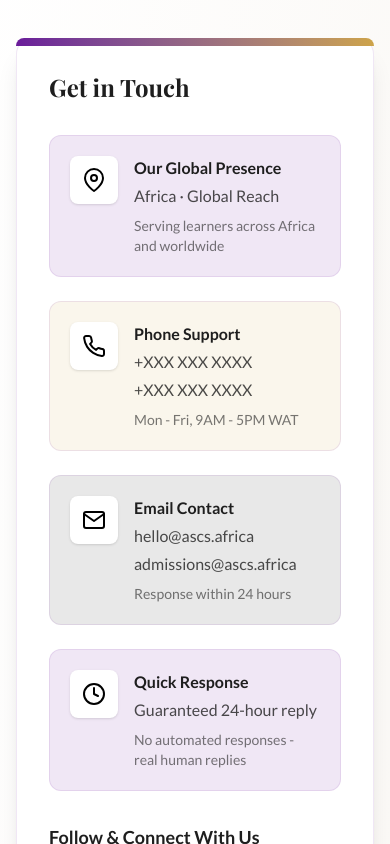
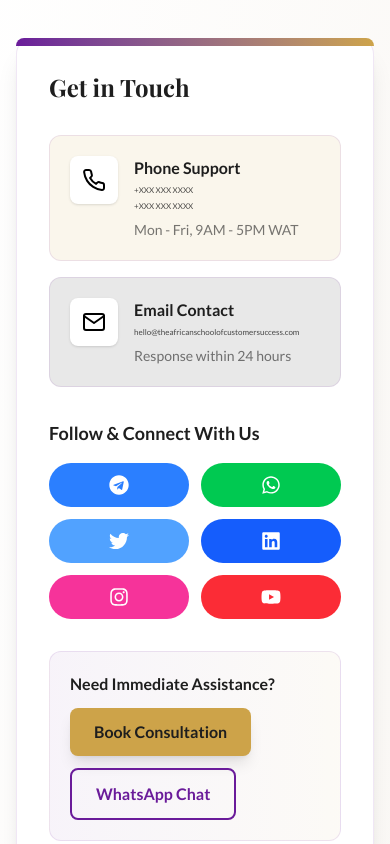
Before and after one commit to udonte/ascs-lms, a React (Vite) app: page /contact in a window 390 px wide. Shown: the part 1640-2484 px from the top of the page. Built offline with nearby package versions, Linux system fonts and the light colour scheme; a web font is replaced by a local one.

Commit message:
added smooth scoll

```diff
--- a/src/App.tsx
+++ b/src/App.tsx
@@ -4,11 +4,13 @@ import About from "./pages/About";
 import Courses from "./pages/Courses";
 import Contact from "./pages/Contact";
 import Layout from "./components/Layout";
+import ScrollToTop from "./components/ScrollToTop";
 
 const App = () => {
   return (
     <>
       <Router>
+        <ScrollToTop />
         <Routes>
           <Route path="/" element={<Layout />}>
             <Route index element={<Home />} />
--- /dev/null
+++ b/src/components/ScrollToTop.tsx
@@ -0,0 +1,18 @@
+// ScrollToTop.tsx
+import { useEffect } from "react";
+import { useLocation } from "react-router-dom";
+
+const ScrollToTop = () => {
+  const { pathname } = useLocation();
+
+  useEffect(() => {
+    window.scrollTo({
+      top: 0,
+      behavior: "smooth",
+    });
+  }, [pathname]);
+
+  return null;
+};
+
+export default ScrollToTop;
--- a/src/components/common/Footer.tsx
+++ b/src/components/common/Footer.tsx
@@ -5,12 +5,12 @@ import Logo from "@/assets/ascs-logo.png";
 import { motion } from "framer-motion";
 import {
   FaTelegramPlane,
-  FaTwitter,
   FaLinkedin,
   FaInstagram,
   FaMapMarkerAlt,
   FaPhone,
   FaEnvelope,
+  FaFacebook,
 } from "react-icons/fa";
 
 const Footer = () => {
@@ -24,9 +24,9 @@ const Footer = () => {
       color: "hover:text-blue-400",
     },
     {
-      name: "Twitter",
-      icon: FaTwitter,
-      url: "https://twitter.com/your-handle",
+      name: "Facebook",
+      icon: FaFacebook,
+      url: "https://www.facebook.com/share/17hov6HLpC/",
       color: "hover:text-blue-400",
     },
     {
@@ -38,7 +38,7 @@ const Footer = () => {
     {
       name: "Instagram",
       icon: FaInstagram,
-      url: "https://instagram.com/your-handle",
+      url: "https://www.instagram.com/africanschoolofcs?igsh=MWdpNXlxMGR5MTFvaQ==",
       color: "hover:text-pink-500",
     },
   ];
@@ -56,7 +56,7 @@ const Footer = () => {
     },
     {
       icon: FaEnvelope,
-      text: "hello@ascs.africa",
+      text: "hello@theafricanschoolofcustomersuccess.com",
       description: "We'll respond within 24 hours",
     },
   ];
@@ -145,7 +145,7 @@ const Footer = () => {
               </h3>
               <ul className="space-y-3">
                 {NAV_LINKS.map((link) => (
-                  <li key={link.name}>
+                  <li key={link.name} className="w-fit">
                     <Link
                       to={link.path}
                       className="text-customer-cream/80 hover:text-customer-gold transition-colors duration-200 hover:underline underline-offset-4 block py-1"
@@ -164,29 +164,19 @@ const Footer = () => {
               </h3>
               <ul className="space-y-3 text-customer-cream/80">
                 <li>
-                  <span className="hover:text-customer-gold transition-colors duration-200 cursor-pointer block py-1">
-                    Switch to Tech as a CSM
-                  </span>
+                  <span className=" block py-1">Switch to Tech as a CSM</span>
                 </li>
                 <li>
-                  <span className="hover:text-customer-gold transition-colors duration-200 cursor-pointer block py-1">
-                    CS Fundamentals
-                  </span>
+                  <span className=" block py-1">CS Fundamentals</span>
                 </li>
                 <li>
-                  <span className="hover:text-customer-gold transition-colors duration-200 cursor-pointer block py-1">
-                    Certified CSM
-                  </span>
+                  <span className=" block py-1">Certified CSM</span>
                 </li>
                 <li>
-                  <span className="hover:text-customer-gold transition-colors duration-200 cursor-pointer block py-1">
-                    Train-the-Trainer
-                  </span>
+                  <span className=" block py-1">Train-the-Trainer</span>
                 </li>
                 <li>
-                  <span className="hover:text-customer-gold transition-colors duration-200 cursor-pointer block py-1">
-                    CS for Businesses
-                  </span>
+                  <span className=" block py-1">CS for Businesses</span>
                 </li>
               </ul>
             </motion.div>
@@ -198,15 +188,18 @@ const Footer = () => {
               </h3>
               <div className="space-y-4">
                 {contactInfo.map((contact, index) => (
-                  <div key={index} className="flex items-start space-x-3">
+                  <div
+                    key={index}
+                    className="flex items-start space-x-3 w-full"
+                  >
                     <div className="mt-1 text-customer-gold">
                       <contact.icon className="text-lg" />
                     </div>
                     <div>
-                      <p className="font-medium text-customer-cream">
+                      <p className="font-medium text-customer-cream text-sm sm:text-xs">
                         {contact.text}
                       </p>
-                      <p className="text-sm text-customer-cream/70">
+                      <p className="text-sm text-customer-cream/70 ">
                         {contact.description}
                       </p>
                     </div>
--- a/src/components/contact/DetailsSection.tsx
+++ b/src/components/contact/DetailsSection.tsx
@@ -38,13 +38,6 @@ const DetailsSection = () => {
 
   const contactInfo = [
     {
-      icon: <FiMapPin className="text-2xl" />,
-      title: "Our Global Presence",
-      details: ["Africa · Global Reach"],
-      description: "Serving learners across Africa and worldwide",
-      color: "bg-customer-purple/10",
-    },
-    {
       icon: <FiPhone className="text-2xl" />,
       title: "Phone Support",
       details: ["+XXX XXX XXXX", "+XXX XXX XXXX"],
@@ -54,16 +47,9 @@ const DetailsSection = () => {
     {
       icon: <FiMail className="text-2xl" />,
       title: "Email Contact",
-      details: ["hello@ascs.africa", "admissions@ascs.africa"],
+      details: ["hello@theafricanschoolofcustomersuccess.com"],
       description: "Response within 24 hours",
       color: "bg-customer-charcoal/10",
-    },
-    {
-      icon: <FiClock className="text-2xl" />,
-      title: "Quick Response",
-      details: ["Guaranteed 24-hour reply"],
-      description: "No automated responses - real human replies",
-      color: "bg-customer-purple/10",
     },
   ];
 
@@ -155,15 +141,15 @@ const DetailsSection = () => {
               </motion.h3>
 
               {/* Contact Info Grid */}
-              <div className="grid grid-cols-1 md:grid-cols-2 gap-6 mb-8">
+              <div className="flex flex-wrap gap-4 mb-8 w-full">
                 {contactInfo.map((info) => (
                   <motion.div
                     key={info.title}
                     variants={itemVariants}
-                    className={`p-5 rounded-xl ${info.color} border border-customer-purple/10 hover:shadow-md transition-all duration-300`}
+                    className={`p-5 rounded-xl ${info.color} border border-customer-purple/10 hover:shadow-md transition-all duration-300 w-full`}
                     whileHover={{ y: -3 }}
                   >
-                    <div className="flex items-start gap-4">
+                    <div className="flex items-start gap-4 w-full">
                       <div className="p-3 bg-white rounded-lg shadow-sm">
                         {info.icon}
                       </div>
@@ -171,11 +157,12 @@ const DetailsSection = () => {
                         <h4 className="font-semibold text-customer-charcoal mb-1">
                           {info.title}
                         </h4>
-                        <div className="space-y-1 mb-2">
+                        {/* make sure text doesnt overflow out of the container */}
+                        <div className="space-y-1 mb-2 w-full  ">
                           {info.details.map((detail, i) => (
                             <p
                               key={i}
-                              className="text-customer-charcoal/80 font-medium"
+                              className="text-customer-charcoal/80 font-medium text-[8px] md:text-sm wrap-break-word whitespace-normal "
                             >
                               {detail}
                             </p>
```
